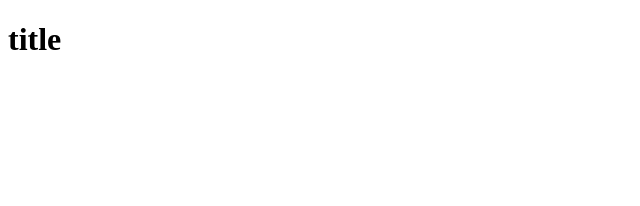
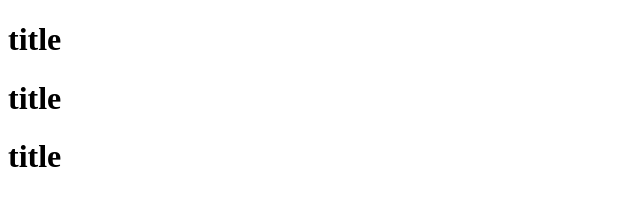
Before and after one commit to alferovde/git3, a plain HTML site: page index.html in a window 1280 px wide. Shown: the whole page, without its empty margins (0-640 px from the left). Drawn offline with Linux system fonts and the light colour scheme.

Commit message:
error commit

```diff
--- a/index.html
+++ b/index.html
@@ -9,6 +9,8 @@
 
 <body>
     <h1>title</h1>
+    <h1>title</h1>
+    <h1>title</h1>
 </body>
 
 </html>
```
Also changed, not shown: text.txt.
